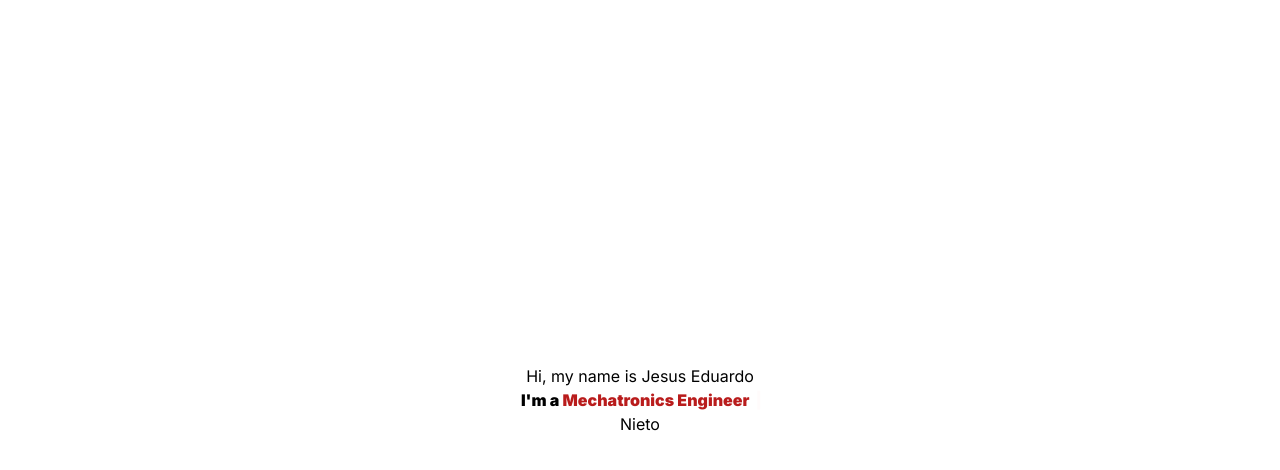
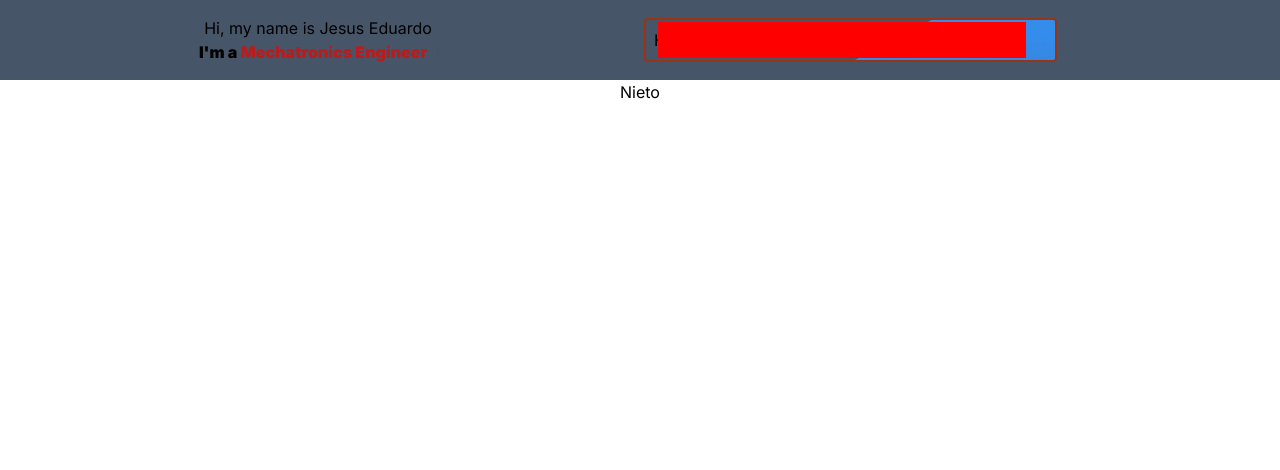
Before and after one commit to JesusRomanDev/portfolio, a React (Vite) app: page / in a window 1280 px wide. Shown: the top 470 px of the page. Built offline with nearby package versions, Linux system fonts and the light colour scheme.

Commit message:
Agregando Heading y navbar

```diff
--- a/index.html
+++ b/index.html
@@ -6,7 +6,7 @@
     <meta name="viewport" content="width=device-width, initial-scale=1.0" />
     <title>Vite + React</title>
   </head>
-  <body class="dark:bg-slate-800 min-h-screen font-inter flex justify-center items-center">
+  <body class="dark:bg-slate-700 min-h-screen w-screen font-inter flex justify-center">
     <div id="root"></div>
     <script type="module" src="/src/main.jsx"></script>
   </body>
--- a/src/App.jsx
+++ b/src/App.jsx
@@ -10,7 +10,6 @@ function App() {
 
   return (
     <>
-      <h1 className='block text-center'>Hi, my name is Jesus Eduardo</h1>
       <AuthProvider>
         <Heading />
       </AuthProvider>
--- a/src/components/Heading.jsx
+++ b/src/components/Heading.jsx
@@ -16,9 +16,25 @@ function Heading() {
     }, [])
   return (
     <>
-      <h1 className='font-black items-center justify-center'>
-        I'm a <span className='text-red-700'> {text}</span> <Cursor cursorColor='red' />
-      </h1>
+      <div className='py-4 grid grid-cols-2 gap-x-2 w-screen bg-slate-600'>
+        <div>
+          <h1 className='block text-center'>Hi, my name is Jesus Eduardo</h1>
+          <h2 className='font-black items-center text-center justify-center'>
+            I'm a <span className='text-red-700'> {text}</span> <Cursor cursorColor='red' />
+          </h2>
+        </div>
+        <div className='flex place-items-center'>
+          <nav className='box relative overflow-hidden flex gap-x-2 p-2 border-solid border-orange-800 border-2 rounded'>
+            <a href="">Home</a>
+            <a href="">About me</a>
+            <a href="">Education</a>
+            <a href="">Skills</a>
+            <a href="">Projects</a>
+            <a href="">Contact</a>
+          </nav>
+        </div>
+
+      </div>
     </>
   )
 }
--- a/src/index.css
+++ b/src/index.css
@@ -3,3 +3,13 @@
 @tailwind base;
 @tailwind components;
 @tailwind utilities;
+
+@layer components{
+    .box::before{
+        @apply content-[''] absolute bg-[conic-gradient(#348ceb_20deg,transparent_120deg)] w-[500px] h-[400px] left-[-10%] top-[-400%] animate-fullSpin
+    }
+
+    .box::after{
+        @apply content-[''] text-white w-[90%] h-[90%] bg-[red] absolute top-[5%] left-[3%] flex justify-center items-center uppercase
+    }
+}
--- a/tailwind.config.js
+++ b/tailwind.config.js
@@ -6,7 +6,18 @@ export default {
       'inter': [ 'Inter', 'system-ui', 'Avenir'],
       'culera': ['Lemon']
     },
-    extend: {},
+    extend: {
+      keyframes:{
+        fullSpin:{
+          '100%':{
+            transform: 'rotate(-360deg)'
+          }
+        }
+      },
+      animation:{
+        fullSpin:'fullSpin 3s linear infinite'
+      }
+    },
   },
   plugins: [],
 }
```
